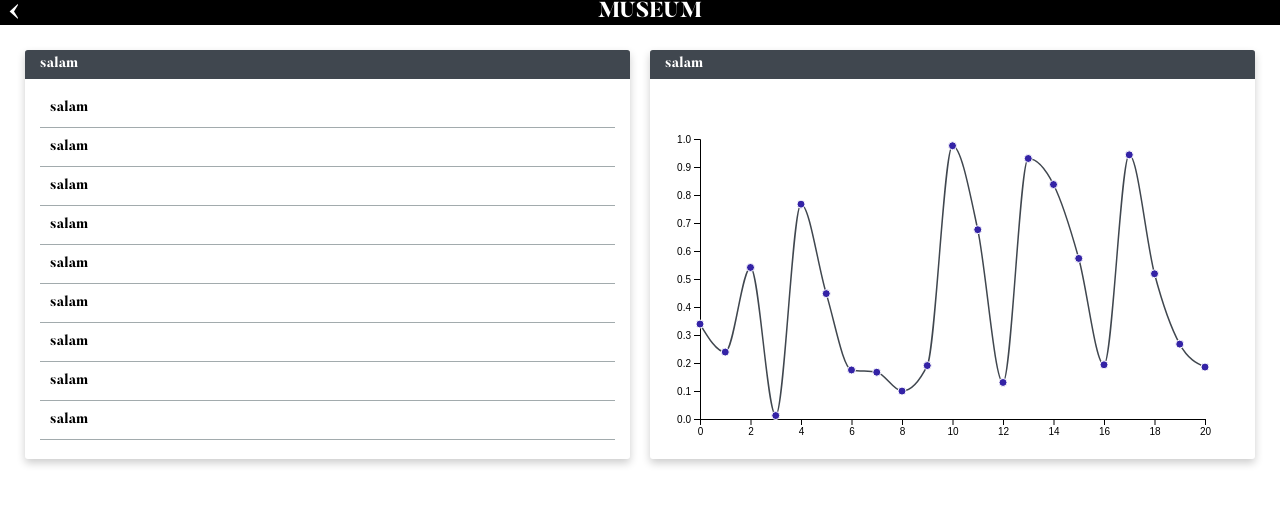
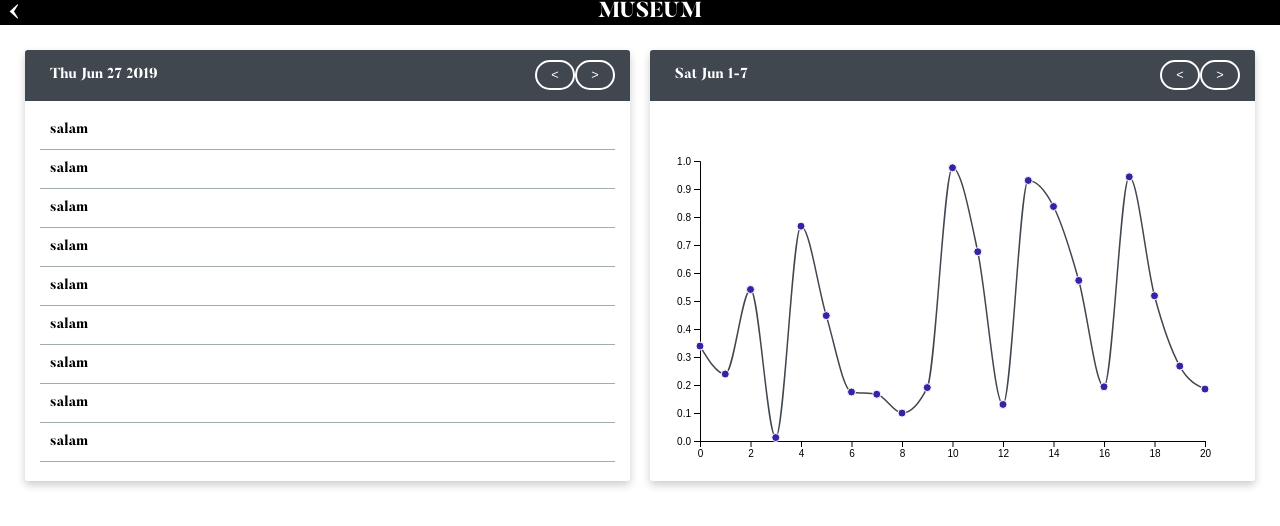
Before and after one commit to behzad888/QardioAssignment, a Next.js app: page /events in a window 1280 px wide. Shown: the top 526 px of the page. Built offline with nearby package versions, Linux system fonts and the light colour scheme.

Commit message:
init date navigation CP

```diff
--- a/public/assets/theme.scss
+++ b/public/assets/theme.scss
@@ -162,6 +162,21 @@ body{
         }
     }
 
+    &.Small{
+        font-size: 0.8rem;
+        height: 30px;
+        min-height: 30px;
+        line-height: 10px;
+        min-width: 40px;
+    }
+    &.Medium{
+        font-size: 0.9rem;
+        height: 40px;
+        min-height: 40px;
+        line-height: 15px;
+        min-width: 120px;
+    }
+
     &.round{
         border-radius: 50px
     }
@@ -255,7 +270,6 @@ body{
 
         }
     }
-
     .list-item{
         border-bottom: 1px solid $Gray;
         padding: 10px;
@@ -270,21 +284,30 @@ body{
         stroke: $Primary-Color;
         stroke-width: 1.5;
     }
-
     .overlay {
         fill: none;
         pointer-events: all;
     }
-
     /* Style the dots by assigning a fill and stroke */
     .dot {
         fill: $Blue;
         stroke: #fff;
     }
-
-      .focus circle {
+    .focus circle {
       fill: none;
       stroke: steelblue;
     }
 
 }
+.navigation-date{
+    display: flex;
+    flex-direction: row;
+    .btn{
+        margin: 5px 0;
+    }
+    .title{
+        flex: 1;
+        align-self: center;
+        margin: 0 10px;
+    }
+}
--- a/src/components/button/button.jsx
+++ b/src/components/button/button.jsx
@@ -1,22 +1,26 @@
 //@flow
 import React, {memo} from 'react';
 import type {ColorType} from '../inline-typed';
+
+type ButtonSizeType = 'large' | 'Medium' | 'Small';
 
 type ButtonPropsType = {|
   label: string,
   ghost: boolean,
   round: boolean,
+  size: ButtonSizeType,
   color: ColorType,
   component: 'a' | 'button',
   href: string,
 |};
 
 function Button(props: ButtonPropsType) {
-  let className = `btn btn-${props.color}`;
+  let className = `btn ${props.size} btn-${props.color}`;
 
   if (props.ghost) {
     className += ' ghost';
   }
+
   if (props.round) {
     className += ' round';
   }
@@ -38,9 +42,11 @@ function Button(props: ButtonPropsType) {
 Button.defaultProps = {
   color: 'White',
   label: 'Button Text',
+  size: 'Large',
   ghost: false,
   round: false,
   component: 'button',
   href: '#',
 };
-export default memo(Button);
+
+export default Button;
--- a/src/components/card/card.jsx
+++ b/src/components/card/card.jsx
@@ -4,13 +4,16 @@ import React, {type Element as ReactElement} from 'react';
 type CardPropType = {|
   children: ReactElement<any>,
   header: ReactElement<any>,
+  className: string,
 |};
 
-export default function Card(props: CardPropType) {
+function Card(props: CardPropType) {
   return (
-    <div className="card">
+    <div className={'card ' + props.className}>
       {props.header && <div className="card-header">{props.header}</div>}
       <div className="card-body">{props.children}</div>
     </div>
   );
 }
+
+export default Card;
--- a/src/components/header/header.jsx
+++ b/src/components/header/header.jsx
@@ -10,7 +10,7 @@ type HeaderPropsType = {|
 
 function Header(props: HeaderPropsType) {
   return (
-    <div {...props}>
+    <div className={'header ' + props.className}>
       {props.backhref && (
         <a className="back" title="back" href={props.backhref}>
           {' '}
@@ -24,7 +24,6 @@ function Header(props: HeaderPropsType) {
 }
 
 Header.defaultProps = {
-  className: 'header',
   backhref: null,
 };
 
--- a/src/components/index.js
+++ b/src/components/index.js
@@ -3,7 +3,8 @@ import Masonry from './masonry/masonry';
 import Header from './header/header';
 import Button from './button/button';
 import SlideShow from './slide-show/slide-show';
+import NavigationDate from './navigation-date/navigation-date';
 
 export * from './inline-typed';
 
-export {Card, Masonry, Header, Button, SlideShow};
+export {Card, Masonry, Header, Button, SlideShow, NavigationDate};
--- /dev/null
+++ b/src/components/navigation-date/navigation-date.jsx
@@ -0,0 +1,39 @@
+//@flow
+import React from 'react';
+import Button from '../button/button';
+
+type NavigationDatePropType = {|
+  className: string,
+  title: string,
+  onPrevClick: e => void,
+  onNextClick: e => void,
+|};
+
+function NavigationDate(props: NavigationDatePropType) {
+  return (
+    <div className={'navigation-date ' + props.className}>
+      <span className="title">{props.title}</span>
+      <Button
+        label="<"
+        onPrevClick={props.onPrevClick}
+        round
+        ghost
+        size="Small"
+      />
+      <Button
+        label=">"
+        onNextClick={props.onNextClick}
+        round
+        ghost
+        size="Small"
+      />
+    </div>
+  );
+}
+
+NavigationDate.defaultProps = {
+  className: '',
+  title: new Date().toDateString(),
+};
+
+export default NavigationDate;
--- a/src/components/slide-show/slide-show.jsx
+++ b/src/components/slide-show/slide-show.jsx
@@ -7,12 +7,14 @@ type SlideShowProps = {|
   className: string,
 |};
 
-export default function SlideShow(userProps: SlideShowProps) {
-  const props: SlideShowProps = {className: 'slide-show', ...userProps};
-
+function SlideShow(props: SlideShowProps) {
   return (
-    <div className={props.className}>
+    <div className={'slide-show ' + props.className}>
       <div className="action">{props.children}</div>
     </div>
   );
 }
+
+SlideShow.defaultProps = {};
+
+export default SlideShow;
--- a/src/containers/events/chart.jsx
+++ b/src/containers/events/chart.jsx
@@ -1,71 +1,89 @@
 //@flow
 import React, {memo, useRef} from 'react';
-import {Card} from '../../components';
-import * as d3 from "d3";
-
+import {Card, NavigationDate} from '../../components';
+import * as d3 from 'd3';
 
 function EventChart(props) {
-    const lineChartRefCallback = e=>{
-
+  const lineChartRefCallback = e => {
     // 2. Use the margin convention practice
-var margin = {top: 50, right: 50, bottom: 50, left: 50}
-  , width = e.parentElement.clientWidth - margin.left - margin.right // Use the window's width
-  , height = e.parentElement.clientHeight - margin.top - margin.bottom; // Use the window's height
+    var margin = {top: 50, right: 50, bottom: 50, left: 50},
+      width = e.parentElement.clientWidth - margin.left - margin.right, // Use the window's width
+      height = e.parentElement.clientHeight - margin.top - margin.bottom; // Use the window's height
 
     // The number of datapoints
     var n = 21;
 
     // 5. X scale will use the index of our data
-var xScale = d3.scaleLinear()
-    .domain([0, n-1]) // input
+    var xScale = d3
+      .scaleLinear()
+      .domain([0, n - 1]) // input
       .range([0, width]); // output
 
     // 6. Y scale will use the randomly generate number
-var yScale = d3.scaleLinear()
+    var yScale = d3
+      .scaleLinear()
       .domain([0, 1]) // input
       .range([height, 0]); // output
 
     // 7. d3's line generator
-var line = d3.line()
-    .x(function(d, i) { return xScale(i); }) // set the x values for the line generator
-    .y(function(d) { return yScale(d.y); }) // set the y values for the line generator
-    .curve(d3.curveMonotoneX) // apply smoothing to the line
+    var line = d3
+      .line()
+      .x(function(d, i) {
+        return xScale(i);
+      }) // set the x values for the line generator
+      .y(function(d) {
+        return yScale(d.y);
+      }) // set the y values for the line generator
+      .curve(d3.curveMonotoneX); // apply smoothing to the line
 
     // 8. An array of objects of length N. Each object has key -> value pair, the key being "y" and the value is a random number
-var dataset = d3.range(n).map(function(d) { return {"y": d3.randomUniform(1)() } })
+    var dataset = d3.range(n).map(function(d) {
+      return {y: d3.randomUniform(1)()};
+    });
 
     // 1. Add the SVG to the page and employ #2
-var svg = d3.select(e).append("svg")
-    .attr("width", width + margin.left + margin.right)
-    .attr("height", height + margin.top + margin.bottom)
-  .append("g")
-    .attr("transform", "translate(" + margin.left + "," + margin.top + ")");
+    var svg = d3
+      .select(e)
+      .append('svg')
+      .attr('width', width + margin.left + margin.right)
+      .attr('height', height + margin.top + margin.bottom)
+      .append('g')
+      .attr('transform', 'translate(' + margin.left + ',' + margin.top + ')');
 
     // 3. Call the x axis in a group tag
-svg.append("g")
-    .attr("class", "x axis")
-    .attr("transform", "translate(0," + height + ")")
+    svg
+      .append('g')
+      .attr('class', 'x axis')
+      .attr('transform', 'translate(0,' + height + ')')
       .call(d3.axisBottom(xScale)); // Create an axis component with d3.axisBottom
 
     // 4. Call the y axis in a group tag
-svg.append("g")
-    .attr("class", "y axis")
+    svg
+      .append('g')
+      .attr('class', 'y axis')
       .call(d3.axisLeft(yScale)); // Create an axis component with d3.axisLeft
 
     // 9. Append the path, bind the data, and call the line generator
-svg.append("path")
+    svg
+      .append('path')
       .datum(dataset) // 10. Binds data to the line
-    .attr("class", "line") // Assign a class for styling
-    .attr("d", line); // 11. Calls the line generator
+      .attr('class', 'line') // Assign a class for styling
+      .attr('d', line); // 11. Calls the line generator
 
     // 12. Appends a circle for each datapoint
-svg.selectAll(".dot")
+    svg
+      .selectAll('.dot')
       .data(dataset)
-  .enter().append("circle") // Uses the enter().append() method
-    .attr("class", "dot") // Assign a class for styling
-    .attr("cx", function(d, i) { return xScale(i) })
-    .attr("cy", function(d) { return yScale(d.y) })
-    .attr("r", 4)
+      .enter()
+      .append('circle') // Uses the enter().append() method
+      .attr('class', 'dot') // Assign a class for styling
+      .attr('cx', function(d, i) {
+        return xScale(i);
+      })
+      .attr('cy', function(d) {
+        return yScale(d.y);
+      })
+      .attr('r', 4);
     //       .on("mouseover", function(a, b, c, d) {
     //   			console.log(a)
 
@@ -101,13 +119,10 @@ svg.selectAll(".dot")
     //     focus.attr("transform", "translate(" + x(d.date) + "," + y(d.close) + ")");
     //     focus.select("text").text(d);
     //   }
-
-
-}
-
+  };
 
   return (
-    <Card header={<span> salam </span>}>
+    <Card header={<NavigationDate title="Sat Jun 1-7" />}>
       <div ref={lineChartRefCallback}> </div>
     </Card>
   );
--- a/src/containers/events/list.jsx
+++ b/src/containers/events/list.jsx
@@ -1,23 +1,38 @@
 //@flow
 import React, {memo, useState} from 'react';
-import {Card} from '../../components';
+import {Card, NavigationDate} from '../../components';
 
 function EventList(props) {
-    const [data, setData] = useState([1,2,3,4,5,6,7,8,9,4,5,6,4,5,6,8]);
-
-    debugger
+  const [data, setData] = useState([
+    1,
+    2,
+    3,
+    4,
+    5,
+    6,
+    7,
+    8,
+    9,
+    4,
+    5,
+    6,
+    4,
+    5,
+    6,
+    8,
+  ]);
+  const [currentDate, setCurrentDate] = useState(new Date());
   return (
-    <Card header={<span> salam </span>}>
-        <div className="list">
-
-      {data.map((item,index)=>{
-          return(
-              <div key={index} className="list-item">
-        <span> salam</span>
-        </div>)
-      })
-    }
-    </div>
+    <Card header={<NavigationDate title={currentDate.toDateString()} />}>
+      <div className="list">
+        {data.map((item, index) => {
+          return (
+            <div key={index} className="list-item">
+              <span> salam</span>
+            </div>
+          );
+        })}
+      </div>
     </Card>
   );
 }
```
Lines whose indentation alone changed are shown as unchanged.
